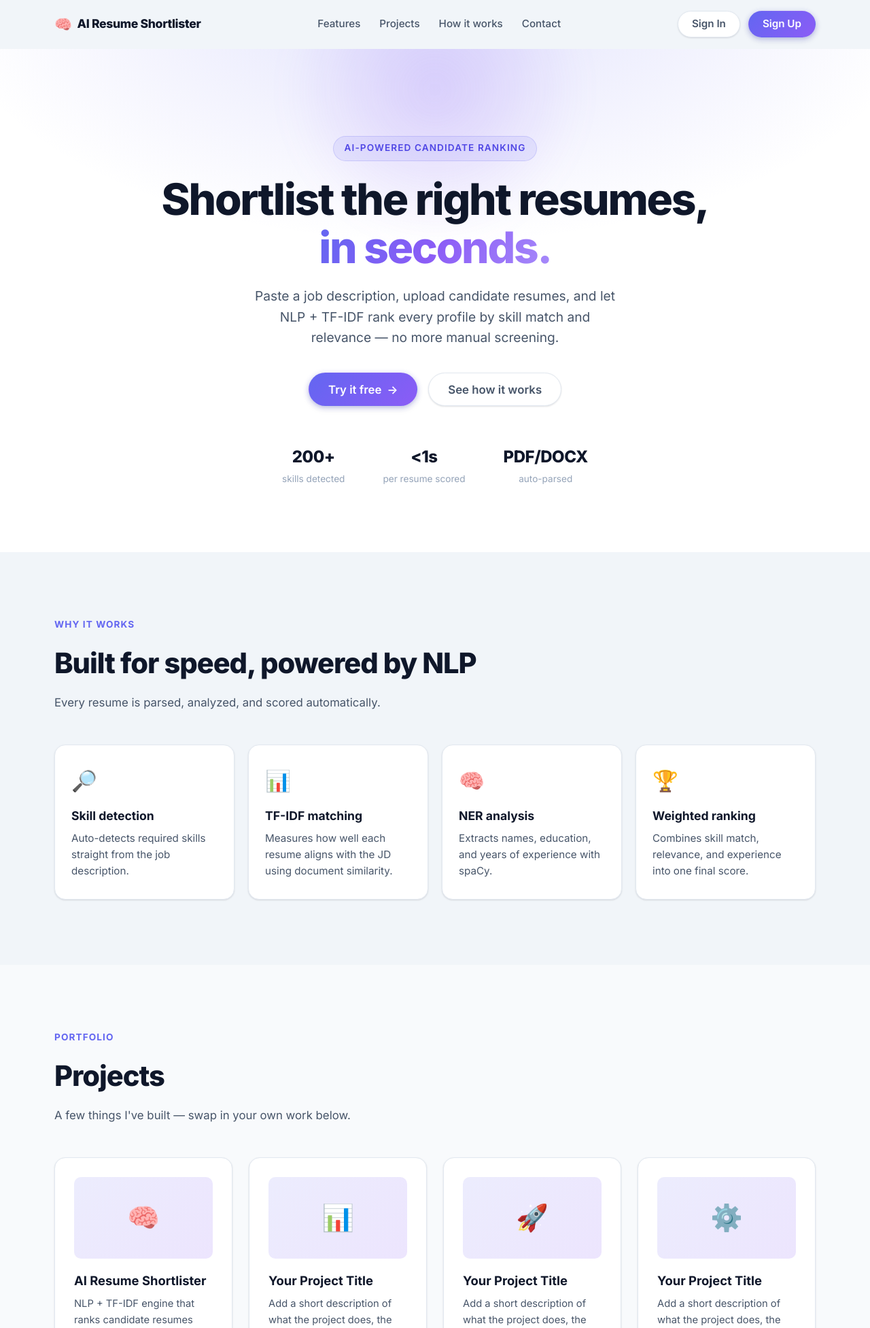
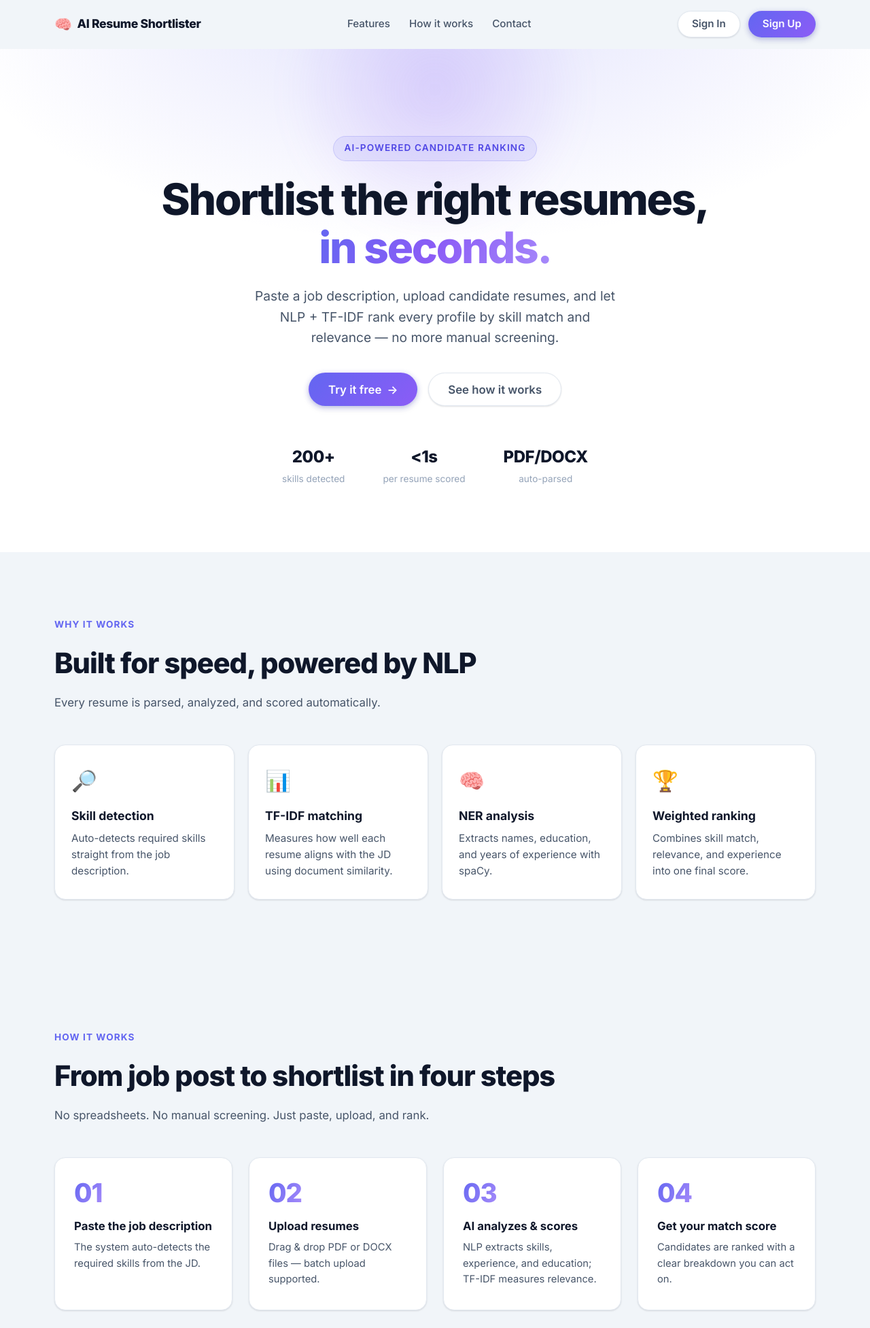
Before and after one commit to HIMANSHUd-17/AI-Based-Resume-Shortlisting-System, a Flask app: page / in a window 1280 px wide. Shown: the top 1953 px of the page at 68% size. Run offline with Flask 3, Linux system fonts and the light colour scheme; some libraries are stand-ins or nearby versions.

Commit message:
Remove portfolio section and add social links

```diff
--- a/static/css/styles.css
+++ b/static/css/styles.css
@@ -426,59 +426,6 @@ body.page-leave {
 .feature-card__icon { font-size: 1.9rem; margin-bottom: 0.85rem; }
 .feature-card h3 { margin: 0 0 0.4rem; font-size: 1.1rem; }
 .feature-card p { margin: 0; color: var(--text-2); font-size: 0.95rem; }
-
-/* projects */
-.projects__grid {
-  display: grid;
-  grid-template-columns: repeat(auto-fit, minmax(250px, 1fr));
-  gap: 1.5rem;
-}
-.project-card {
-  position: relative;
-  padding: 1.75rem;
-  border-radius: var(--radius);
-  background: var(--surface);
-  border: 1px solid var(--border);
-  box-shadow: var(--shadow-sm);
-  transition:
-    transform var(--t-hover) var(--ease-in-out),
-    opacity var(--t-hover) var(--ease-in-out);
-}
-/* GPU-friendly shadow: fades a pseudo-element in instead of animating box-shadow */
-.project-card::before {
-  content: "";
-  position: absolute;
-  inset: 0;
-  border-radius: var(--radius);
-  box-shadow: var(--shadow-lg);
-  opacity: 0;
-  transition: opacity var(--t-hover) var(--ease-in-out);
-  pointer-events: none;
-}
-.project-card:hover { transform: var(--lift-card); }
-.project-card:hover::before { opacity: 1; }
-.project-card__thumb {
-  height: 120px;
-  display: flex;
-  align-items: center;
-  justify-content: center;
-  border-radius: var(--radius-sm);
-  background: linear-gradient(135deg, rgba(99,102,241,0.12), rgba(139,92,246,0.16));
-  margin-bottom: 1.1rem;
-}
-.project-card__emoji { font-size: 2.4rem; }
-.project-card__title { margin: 0 0 0.5rem; font-size: 1.15rem; font-weight: 700; }
-.project-card__desc { margin: 0 0 1rem; color: var(--text-2); font-size: 0.92rem; }
-.project-card__tags { display: flex; flex-wrap: wrap; gap: 0.45rem; }
-.tag {
-  padding: 0.25rem 0.7rem;
-  border-radius: 999px;
-  font-size: 0.75rem;
-  font-weight: 600;
-  color: var(--primary-dark);
-  background: rgba(99, 102, 241, 0.1);
-  border: 1px solid rgba(99, 102, 241, 0.18);
-}
 
 /* how it works */
 .steps {
--- a/static/js/landing.js
+++ b/static/js/landing.js
@@ -3,7 +3,6 @@
  *  - hero: heading / subtext / CTA slide up in a 100ms-staggered sequence
  *    (hero CTA pops in via the CSS `cta-in` keyframe — same ease-out language
  *    as everything else entering the screen)
- *  - project cards: scroll-reveal + staggered entrance (GSAP + IntersectionObserver)
  *
  * Everything respects prefers-reduced-motion (elements appear instantly).
  */
@@ -44,39 +43,7 @@
     );
   }
 
-  // ── Project cards: scroll-reveal + stagger ──────────────────────────────
-  function initProjects() {
-    const cards = Array.from(document.querySelectorAll('.project-card'));
-    if (!cards.length) return;
-
-    if (reduceMotion || !hasGSAP || !hasObserver) {
-      return; // cards are visible by default
-    }
-
-    gsap.set(cards, { opacity: 0, y: 32 });
-
-    const io = new IntersectionObserver(
-      (entries) => {
-        entries.forEach((entry) => {
-          if (!entry.isIntersecting) return;
-          const idx = cards.indexOf(entry.target);
-          gsap.to(entry.target, {
-            opacity: 1,
-            y: 0,
-            duration: 0.6,
-            ease: 'power2.out',
-            delay: idx * 0.1, // staggered, not all at once
-          });
-          io.unobserve(entry.target);
-        });
-      },
-      { threshold: 0.2, rootMargin: '0px 0px -40px 0px' }
-    );
-    cards.forEach((card) => io.observe(card));
-  }
-
   runWhenReady(() => {
     initHero();
-    initProjects();
   });
 })();
--- a/templates/_footer.html
+++ b/templates/_footer.html
@@ -20,20 +20,19 @@
 
     <nav class="footer__col reveal" aria-label="Resources">
       <h4 class="footer__heading">Resources</h4>
-      <a href="#projects">Projects</a>
       <a href="#contact">Contact</a>
     </nav>
 
     <div class="footer__socials reveal">
       <h4 class="footer__heading">Connect</h4>
       <div class="footer__social-row">
-        <a class="social-link" href="#" aria-label="GitHub">
+        <a class="social-link" href="https://github.com/HIMANSHUd-17" target="_blank" rel="noopener noreferrer" aria-label="GitHub">
           <svg width="20" height="20" viewBox="0 0 24 24" fill="currentColor" aria-hidden="true"><path d="M12 .5C5.6.5.5 5.6.5 12c0 5.1 3.3 9.4 7.9 10.9.6.1.8-.3.8-.6v-2c-3.2.7-3.9-1.5-3.9-1.5-.5-1.3-1.3-1.7-1.3-1.7-1-.7.1-.7.1-.7 1.2.1 1.8 1.2 1.8 1.2 1 1.8 2.7 1.3 3.4 1 .1-.8.4-1.3.7-1.6-2.6-.3-5.3-1.3-5.3-5.7 0-1.3.4-2.3 1.2-3.1-.1-.3-.5-1.5.1-3.1 0 0 1-.3 3.1 1.2a10.7 10.7 0 0 1 5.7 0C17.2 5 18.2 5.3 18.2 5.3c.6 1.6.2 2.8.1 3.1.7.8 1.2 1.8 1.2 3.1 0 4.4-2.7 5.4-5.3 5.7.4.4.8 1.1.8 2.2v3.3c0 .3.2.7.8.6A11.5 11.5 0 0 0 23.5 12C23.5 5.6 18.4.5 12 .5z"/></svg>
         </a>
-        <a class="social-link" href="#" aria-label="LinkedIn">
+        <a class="social-link" href="https://www.linkedin.com/in/deshmukh17" target="_blank" rel="noopener noreferrer" aria-label="LinkedIn">
           <svg width="20" height="20" viewBox="0 0 24 24" fill="currentColor" aria-hidden="true"><path d="M20.45 20.45h-3.56v-5.57c0-1.33-.02-3.04-1.85-3.04-1.85 0-2.14 1.45-2.14 2.94v5.67H9.34V9h3.42v1.56h.05c.48-.9 1.64-1.85 3.37-1.85 3.6 0 4.27 2.37 4.27 5.46v6.28zM5.34 7.43a2.06 2.06 0 1 1 0-4.13 2.06 2.06 0 0 1 0 4.13zM7.12 20.45H3.55V9h3.57v11.45z"/></svg>
         </a>
-        <a class="social-link" href="#" aria-label="Email">
+        <a class="social-link" href="mailto:himanshu178d@gmail.com" aria-label="Email">
           <svg width="20" height="20" viewBox="0 0 24 24" fill="none" stroke="currentColor" stroke-width="2" stroke-linecap="round" aria-hidden="true"><rect x="2" y="4" width="20" height="16" rx="3"/><path d="m2 7 10 6 10-6"/></svg>
         </a>
       </div>
--- a/templates/_navbar.html
+++ b/templates/_navbar.html
@@ -15,7 +15,6 @@
     {% if page == 'landing' %}
       <div class="navbar__links">
         <a href="#features">Features</a>
-        <a href="#projects">Projects</a>
         <a href="#how-it-works">How it works</a>
         <a href="#contact">Contact</a>
       </div>
--- a/templates/landing.html
+++ b/templates/landing.html
@@ -65,65 +65,6 @@
     </div>
   </section>
 
-  {# ── Projects / Portfolio ──────────────────────────────────────────────── #}
-  {#
-    TODO: Replace these placeholder cards with your own projects.
-    Each card: title, a 1–2 sentence description, and tech tags.
-  #}
-  <section class="section section--alt" id="projects">
-    <div class="container">
-      <p class="section__eyebrow reveal">Portfolio</p>
-      <h2 class="section__title reveal">Projects</h2>
-      <p class="section__sub reveal">A few things I've built — swap in your own work below.</p>
-
-      <div class="projects__grid">
-        <article class="project-card">
-          <div class="project-card__thumb" aria-hidden="true">
-            <span class="project-card__emoji">🧠</span>
-          </div>
-          <h3 class="project-card__title">AI Resume Shortlister</h3>
-          <p class="project-card__desc">NLP + TF-IDF engine that ranks candidate resumes against a job description. The tool you're using right now.</p>
-          <div class="project-card__tags">
-            <span class="tag">Python</span><span class="tag">spaCy</span><span class="tag">Flask</span><span class="tag">scikit-learn</span>
-          </div>
-        </article>
-
-        <article class="project-card">
-          <div class="project-card__thumb" aria-hidden="true">
-            <span class="project-card__emoji">📊</span>
-          </div>
-          <h3 class="project-card__title">Your Project Title</h3>
-          <p class="project-card__desc">Add a short description of what the project does, the problem it solves, and what you'd highlight about it.</p>
-          <div class="project-card__tags">
-            <span class="tag">Tag</span><span class="tag">Tag</span><span class="tag">Tag</span>
-          </div>
-        </article>
-
-        <article class="project-card">
-          <div class="project-card__thumb" aria-hidden="true">
-            <span class="project-card__emoji">🚀</span>
-          </div>
-          <h3 class="project-card__title">Your Project Title</h3>
-          <p class="project-card__desc">Add a short description of what the project does, the problem it solves, and what you'd highlight about it.</p>
-          <div class="project-card__tags">
-            <span class="tag">Tag</span><span class="tag">Tag</span><span class="tag">Tag</span>
-          </div>
-        </article>
-
-        <article class="project-card">
-          <div class="project-card__thumb" aria-hidden="true">
-            <span class="project-card__emoji">⚙️</span>
-          </div>
-          <h3 class="project-card__title">Your Project Title</h3>
-          <p class="project-card__desc">Add a short description of what the project does, the problem it solves, and what you'd highlight about it.</p>
-          <div class="project-card__tags">
-            <span class="tag">Tag</span><span class="tag">Tag</span><span class="tag">Tag</span>
-          </div>
-        </article>
-      </div>
-    </div>
-  </section>
-
   {# ── How it works ──────────────────────────────────────────────────────── #}
   <section class="section" id="how-it-works">
     <div class="container">
```
